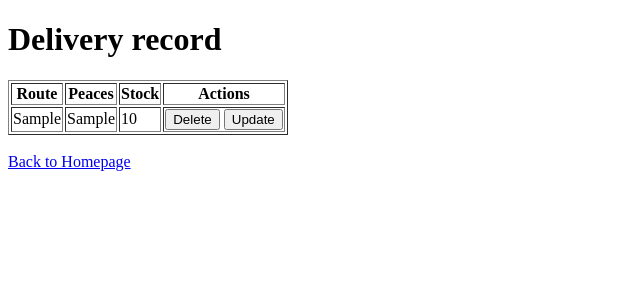
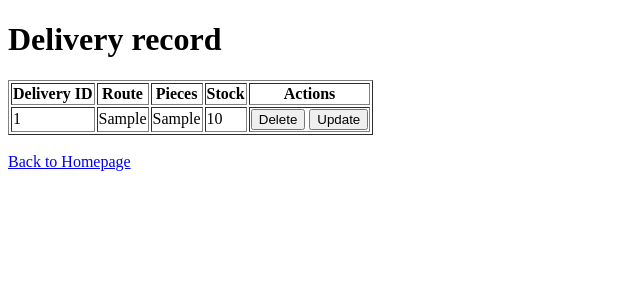
Before and after one commit to JeromeJV/Task_management_system, a PHP site: page /Task/supervisor_view.php in a window 1280 px wide. Shown: the top 300 px of the page, without its empty margins (0-640 px from the left). Run offline with PHP 8.4, Linux system fonts and the light colour scheme; tables that the repository leaves empty or names only in its code hold one stand-in row (values such as "Sample post").

Commit message:
Supervisor crud

```diff
--- a/config/Supervisor_API.php
+++ b/config/Supervisor_API.php
@@ -1,8 +1,9 @@
 <?php
-//Insert  abc
 include('config/connection.php');
 
 $message = "";
+
+$delivery_id_err = '';
 $route_err = '';
 $pieces_err = '';
 $stock_err = '';
@@ -30,11 +31,11 @@ if (isset($_POST['submit'])) {
     }
 
      if ($isValid) {
-        $safe_route     = mysqli_real_escape_string($conn, $route);
-        $safe_pieces    = mysqli_real_escape_string($conn, $pieces);
-        $safe_stock     = mysqli_real_escape_string($conn, $stock);
+        $safe_route       = mysqli_real_escape_string($conn, $route);
+        $safe_pieces      = mysqli_real_escape_string($conn, $pieces);
+        $safe_stock       = mysqli_real_escape_string($conn, $stock);
 
-        $sql   = "INSERT INTO delivery (id, route, pieces, stock) VALUES ('', '$safe_route', '$safe_pieces', '$safe_stock')";
+        $sql   = "INSERT INTO delivery (delivery_id, route, pieces, stock) VALUES ('', '$safe_route', '$safe_pieces', '$safe_stock')";
         $query = mysqli_query($conn, $sql);
 
         if ($query) {
@@ -55,18 +56,18 @@ $delete_message = "";
 
 if (isset($_POST['del'])) {
     // Backend Logic for Delete
-    $sql    = "DELETE FROM delivery WHERE id = '$passid'";
+    $sql    = "DELETE FROM delivery WHERE delivery_id = '$passid'";
     $result = mysqli_query($conn, $sql);
     $delete_message = "Record Deleted Successfully. <br><a href='supervisor_view.php'>View Records</a>";
 
 } elseif (isset($_POST['upd'])) {
     //Dto nag fe-fetch para sa single Record to Update
-    $sql    = "SELECT * FROM delivery WHERE id = '$passid'";
+    $sql    = "SELECT * FROM delivery WHERE delivery_id = '$passid'";
     $result = mysqli_query($conn, $sql);
     $row    = mysqli_fetch_assoc($result);
 
     $view_data = [
-        'id'      => $passid,
+        'delivery_id'      => $passid,
         'route' => $row['route'],
         'pieces'    => $row['pieces'],
         'stock'    => $row['stock']
@@ -81,7 +82,7 @@ if (isset($_POST['submit'])) {
     $pieces    = $_POST['pieces'];
     $stock    = $_POST['stock'];
 
-    $sql   = "UPDATE delivery SET  pieces = '$pieces', stock = '$stock' WHERE route = '$route' ";
+    $sql   = "UPDATE delivery SET  pieces = '$pieces', stock = '$stock' WHERE route = '$route'";
     $query = mysqli_query($conn, $sql);
 
     if ($query) {
--- a/supervisor.php
+++ b/supervisor.php
@@ -40,6 +40,7 @@ $count = $count ?? count($records);
     <?php if (!empty($message)) echo "<p>$message</p>"; ?>
 
     <form action="<?php echo htmlentities($_SERVER['PHP_SELF']); ?>" method="post">
+
         <label>Route:</label>
         <input type="text" name="route" placeholder="Enter route" class="form-control <?= (!empty($route_err)) ? 'is-invalid' : '' ?>" value="<?= htmlspecialchars($_POST['route'] ?? '') ?>" required>
         <?php if (!empty($route_err)): ?><div class="invalid-feedback"><?= htmlspecialchars($route_err) ?></div><?php endif; ?>
@@ -78,7 +79,6 @@ $count = $count ?? count($records);
                 <?php foreach ($records as $row): ?>
                     <tr>
                         <form action="Supervisor_action.php" method="post">
-                            <input type="hidden" name="idno" value="<?= htmlspecialchars($row['id']); ?>">
                             <td><?= htmlspecialchars($row['route']); ?></td>
                             <td><?= htmlspecialchars($row['pieces']); ?></td>
                             <td><?= htmlspecialchars($row['stock']); ?></td>
--- a/supervisor_view.php
+++ b/supervisor_view.php
@@ -15,8 +15,9 @@ include'config/Supervisor_API.php';
         <table border="1">
             <thead>
                 <tr>
+                    <th>Delivery ID</th>
                     <th>Route</th>
-                    <th>Peaces</th>
+                    <th>Pieces</th>
                     <th>Stock</th>
                     <th>Actions</th>
                 </tr>
@@ -25,7 +26,8 @@ include'config/Supervisor_API.php';
                 <?php foreach ($records as $row): ?>
                     <tr>
                         <form action="Supervisor_action.php" method="post">
-                            <input type="hidden" name="idno" value="<?php echo $row['id']; ?>">
+                            <input type="hidden" name="idno" value="<?php echo $row['delivery_id']; ?>">
+                            <td><?php echo $row['delivery_id']; ?></td>
                             <td><?php echo $row['route']; ?></td>
                             <td><?php echo $row['pieces']; ?></td>
                             <td><?php echo $row['stock']; ?></td>
```
